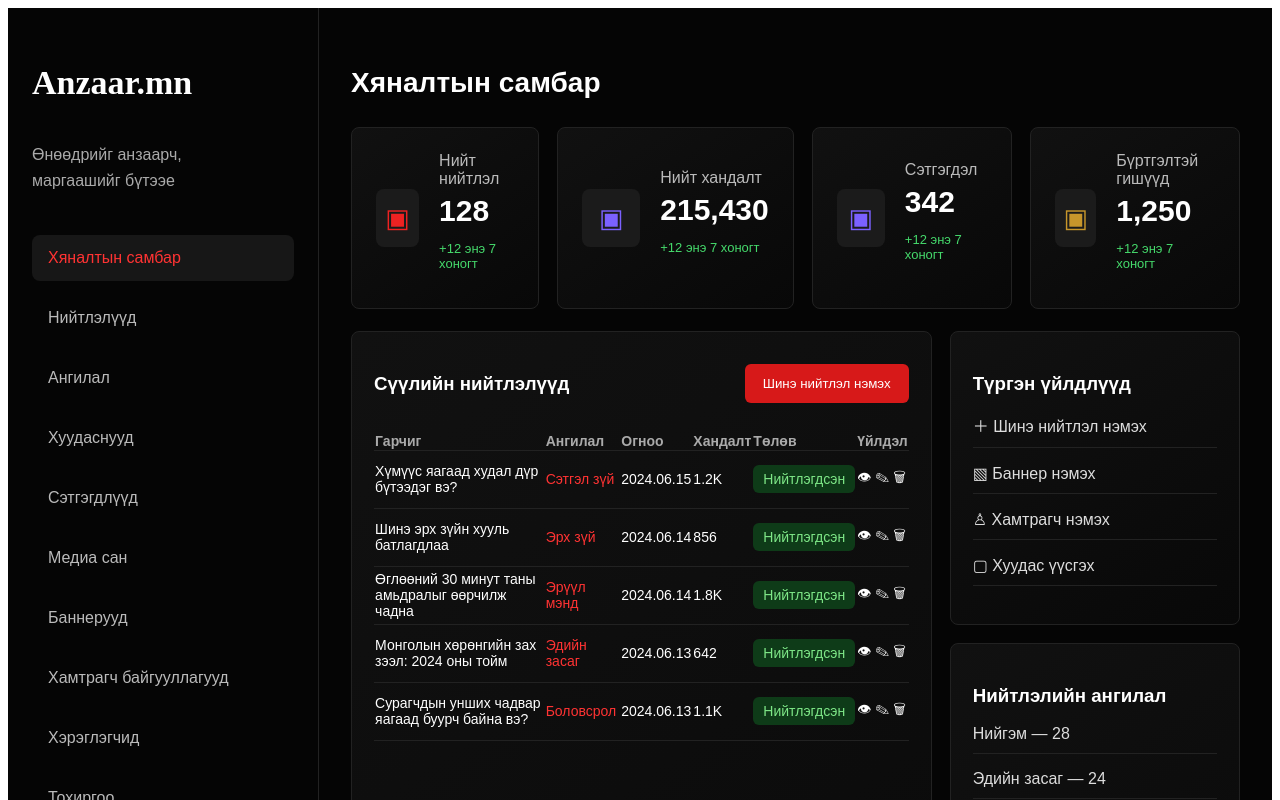
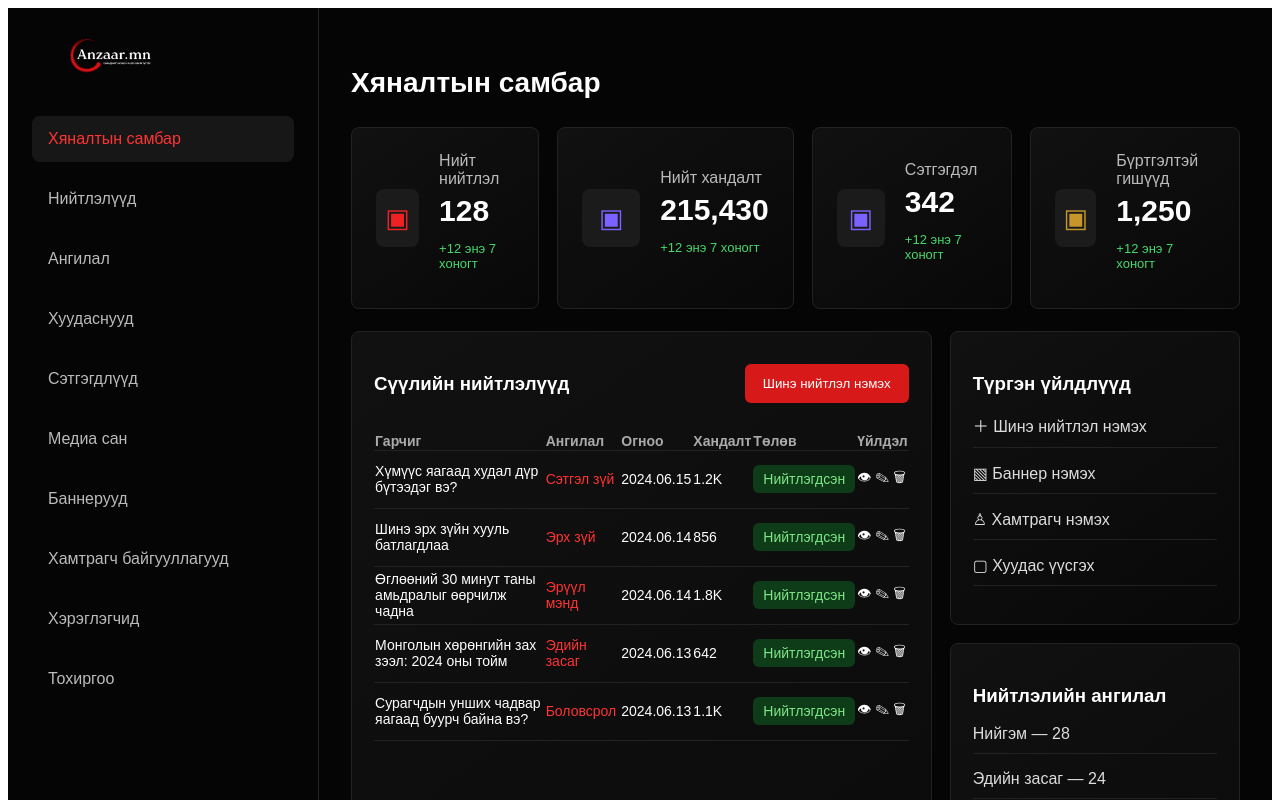
Before and after one commit to toogeemunkhtogtokh-ai/Anzaar-mn, a Next.js app: page /admin in a window 1280 px wide. Shown: the top 800 px of the page. Built offline with nearby package versions, Linux system fonts and the light colour scheme.

Commit message:
Update page.js

```diff
--- a/app/admin/page.js
+++ b/app/admin/page.js
@@ -12,8 +12,14 @@ export default function AdminPage() {
   return (
     <main style={page}>
       <aside style={sidebar}>
-        <h1 style={logo}>Anzaar.mn</h1>
-        <p style={slogan}>Өнөөдрийг анзаарч,<br />маргаашийг бүтээе</p>
+        <img
+  src="/anzaar-logo-horizontal.png"
+  alt="Anzaar.mn"
+  style={{
+    width: "150px",
+    marginBottom: "28px"
+  }}
+/>
 
         {["Хяналтын самбар", "Нийтлэлүүд", "Ангилал", "Хуудаснууд", "Сэтгэгдлүүд", "Медиа сан", "Баннерууд", "Хамтрагч байгууллагууд", "Хэрэглэгчид", "Тохиргоо"].map((item, i) => (
           <div key={item} style={i === 0 ? activeMenu : menu}>{item}</div>
```
